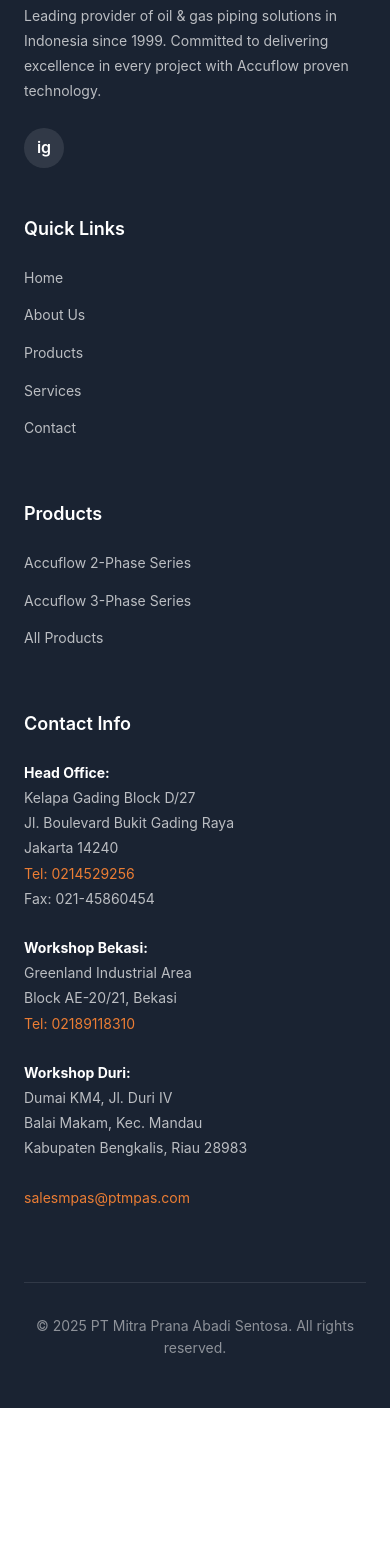
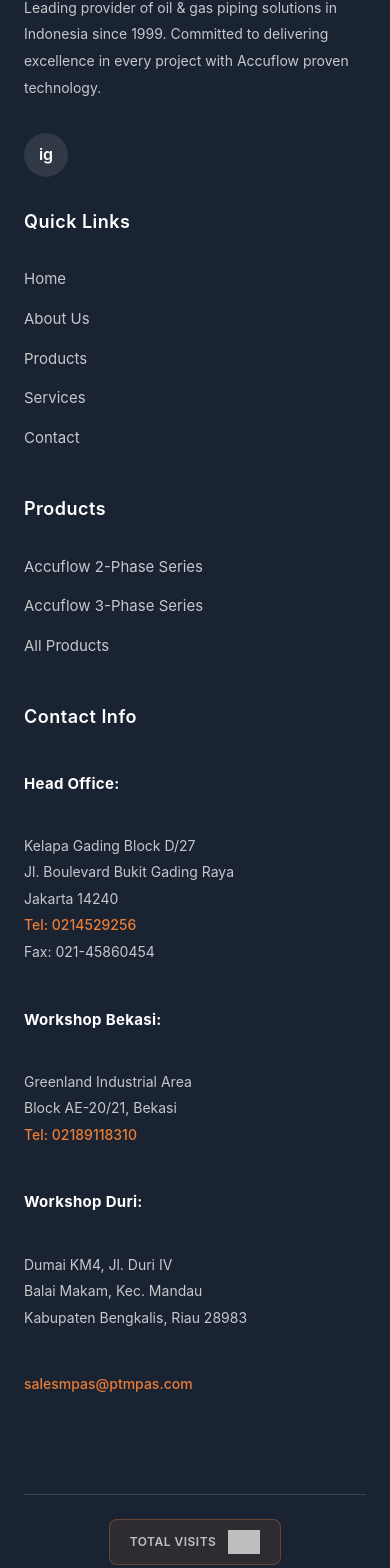
Before and after one commit to christophertendi/mpas-website, a React (Vite) app: page /contact in a window 390 px wide. Shown: the part 2957-4525 px from the top of the page. Before the commit the page ends 4365 px from the top, so only its background shows below. Built offline with nearby package versions, Linux system fonts and the light colour scheme; grey boxes are pictures that could not be loaded.

Commit message:
create website visit counter; revise data in homepage and product js to match files

```diff
--- a/src/components/Footer.css
+++ b/src/components/Footer.css
@@ -1,27 +1,30 @@
 .footer {
   background: var(--navy-dark);
   color: white;
-  padding: var(--spacing-2xl) 0 var(--spacing-lg);
+  padding: var(--spacing-3xl) 0 var(--spacing-xl);
 }
 
 .footer-grid {
   display: grid;
-  grid-template-columns: repeat(4, 1fr);
-  gap: var(--spacing-xl);
-  margin-bottom: var(--spacing-xl);
+  grid-template-columns: 2fr 1fr 1fr 1.5fr;
+  gap: var(--spacing-2xl);
+  margin-bottom: var(--spacing-2xl);
 }
 
 .footer-column h4 {
   color: white;
-  margin-bottom: var(--spacing-md);
-  font-size: 18px;
+  margin-bottom: var(--spacing-lg);
+  font-size: 20px;
+  font-weight: 600;
+  letter-spacing: 0.5px;
 }
 
 .footer-about {
-  color: rgba(255, 255, 255, 0.7);
-  font-size: 14px;
-  line-height: 1.8;
-  margin-bottom: var(--spacing-md);
+  color: rgba(255, 255, 255, 0.75);
+  font-size: 15px;
+  line-height: 1.9;
+  margin-bottom: var(--spacing-lg);
+  max-width: 400px;
 }
 
 .footer-links {
@@ -29,28 +32,31 @@
 }
 
 .footer-links li {
-  margin-bottom: 12px;
+  margin-bottom: 14px;
 }
 
 .footer-links a {
-  color: rgba(255, 255, 255, 0.7);
+  color: rgba(255, 255, 255, 0.75);
   text-decoration: none;
-  transition: color var(--transition-normal);
-  font-size: 14px;
+  transition: all var(--transition-normal);
+  font-size: 15px;
+  display: inline-block;
 }
 
 .footer-links a:hover {
   color: var(--orange-primary);
+  transform: translateX(4px);
 }
 
 .social-links {
   display: flex;
-  gap: 12px;
+  gap: 14px;
+  margin-top: var(--spacing-md);
 }
 
 .social-link {
-  width: 40px;
-  height: 40px;
+  width: 44px;
+  height: 44px;
   border-radius: 50%;
   background: rgba(255, 255, 255, 0.1);
   display: flex;
@@ -60,45 +66,87 @@
   text-decoration: none;
   transition: all var(--transition-normal);
   font-weight: 600;
+  font-size: 16px;
+  backdrop-filter: blur(10px);
 }
 
 .social-link:hover {
   background: var(--orange-primary);
-  transform: translateY(-2px);
+  transform: translateY(-3px);
+  box-shadow: 0 8px 16px rgba(235, 125, 52, 0.3);
 }
 
 .footer-contact {
-  font-size: 14px;
-  line-height: 1.8;
+  font-size: 15px;
+  line-height: 1.9;
 }
 
 .contact-group {
-  margin-bottom: var(--spacing-md);
-  color: rgba(255, 255, 255, 0.7);
+  margin-bottom: var(--spacing-lg);
+  color: rgba(255, 255, 255, 0.75);
+  padding: var(--spacing-sm) 0;
 }
 
 .contact-group strong {
   color: white;
+  display: block;
+  margin-bottom: 8px;
+  font-size: 16px;
+  letter-spacing: 0.3px;
 }
 
 .contact-group a {
   color: var(--orange-primary);
   text-decoration: none;
   transition: color var(--transition-normal);
+  font-weight: 500;
 }
 
 .contact-group a:hover {
   color: var(--orange-dark);
+  text-decoration: underline;
 }
 
 .footer-bottom {
-  border-top: 1px solid rgba(255, 255, 255, 0.1);
-  padding-top: var(--spacing-lg);
+  border-top: 1px solid rgba(255, 255, 255, 0.15);
+  padding-top: var(--spacing-xl);
+  margin-top: var(--spacing-lg);
   display: flex;
   justify-content: space-between;
   align-items: center;
   font-size: 14px;
-  color: rgba(255, 255, 255, 0.5);
+  color: rgba(255, 255, 255, 0.6);
+}
+
+.footer-stats {
+  display: flex;
+  align-items: center;
+  gap: 12px;
+  padding: 10px 20px;
+  background: rgba(235, 125, 52, 0.1);
+  border: 1px solid rgba(235, 125, 52, 0.3);
+  border-radius: 8px;
+  transition: all var(--transition-normal);
+}
+
+.footer-stats:hover {
+  background: rgba(235, 125, 52, 0.15);
+  border-color: rgba(235, 125, 52, 0.5);
+  transform: translateY(-2px);
+}
+
+.stats-label {
+  font-size: 12px;
+  color: rgba(255, 255, 255, 0.7);
+  text-transform: uppercase;
+  letter-spacing: 0.5px;
+  font-weight: 600;
+}
+
+.footer-stats img {
+  height: 24px;
+  width: auto;
+  filter: brightness(1.2);
 }
 
 .footer-bottom-links {
@@ -119,17 +167,55 @@
 @media (max-width: 968px) {
   .footer-grid {
     grid-template-columns: repeat(2, 1fr);
+    gap: var(--spacing-xl);
+  }
+
+  .footer {
+    padding: var(--spacing-2xl) 0 var(--spacing-lg);
   }
 }
 
 @media (max-width: 640px) {
+  .footer {
+    padding: var(--spacing-xl) 0 var(--spacing-md);
+  }
+
   .footer-grid {
     grid-template-columns: 1fr;
+    gap: var(--spacing-lg);
+  }
+
+  .footer-column h4 {
+    font-size: 18px;
+  }
+
+  .footer-about {
+    font-size: 14px;
+    max-width: 100%;
+  }
+
+  .footer-contact {
+    font-size: 14px;
+  }
+
+  .contact-group {
+    margin-bottom: var(--spacing-md);
+    padding: var(--spacing-xs) 0;
+  }
+
+  .contact-group strong {
+    font-size: 15px;
   }
 
   .footer-bottom {
     flex-direction: column;
-    gap: var(--spacing-sm);
+    gap: var(--spacing-md);
     text-align: center;
+    padding-top: var(--spacing-md);
+  }
+
+  .footer-stats {
+    order: -1;
+    margin-bottom: var(--spacing-xs);
   }
 }
--- a/src/components/Footer.jsx
+++ b/src/components/Footer.jsx
@@ -78,6 +78,15 @@
 
         <div className="footer-bottom">
           <div>&copy; 2025 PT Mitra Prana Abadi Sentosa. All rights reserved.</div>
+          <div className="footer-stats">
+            <span className="stats-label">Total Visits</span>
+            <img
+              src="https://hitwebcounter.com/counter/counter.php?page=17292479&style=0007&nbdigits=6&type=page&initCount=0"
+              title="Total Website Visits"
+              alt="Web Visits Counter"
+              style={{border: 'none'}}
+            />
+          </div>
           <div className="footer-bottom-links">
             {/* <a href="#">Privacy Policy</a>
             <a href="#">Terms of Service</a> */}
--- a/src/pages/Homepage.jsx
+++ b/src/pages/Homepage.jsx
@@ -109,7 +109,7 @@
     services: [
       {
         name: 'MPFM Design, Supply & Commissioning',
-        detail: 'Engineering, fabrication and start-up of Accuflow MPFM skid for Fula project.'
+        detail: 'Engineering, fabrication and start-up of MPFM skid for Fula project.'
       },
       {
         name: 'PLC & HMI Integration',
@@ -312,7 +312,7 @@
           <div className="trust-grid">
             <div className="trust-item">
               <div className="trust-icon">🏆</div>
-              <div className="trust-number">ISO 9001</div>
+              <div className="trust-number">ISO 9001, 45001, 14001</div>
               <div className="trust-text">Certified Quality</div>
             </div>
             <div className="trust-item">
@@ -328,7 +328,7 @@
             <div className="trust-item">
               <div className="trust-icon">⭐</div>
               <div className="trust-number">100+</div>
-              <div className="trust-text">Satisfied Clients</div>
+              <div className="trust-text">Well-Executed Projects</div>
             </div>
           </div>
         </div>
@@ -338,14 +338,14 @@
       <section className="section">
         <div className="container">
           <div className="section-header">
-            <h2>Industry-Leading Multiphase Flow Solutions</h2>
-            <p className="section-subtitle">Specializing in Accuflow technology for precise oil, gas, and water measurement</p>
+            <h2>Industry-Leading Multiphase Flow Measurment Solutions</h2>
+            <p className="section-subtitle">Specializing in Production Well Testing, Flow Measurement Technology and Quality Assurance</p>
           </div>
           <div className="overview-grid">
             <div className="overview-card">
               <div className="overview-icon">🔬</div>
-              <h3>Accuflow MPFM Technology</h3>
-              <p>Advanced multiphase flow meters providing accurate real-time measurements of oil, gas, and water without separation.</p>
+              <h3>MPFM Technology</h3>
+              <p>Advanced multiphase flow meters providing accurate real-time measurements of oil, gas, and water.</p>
             </div>
             <div className="overview-card">
               <div className="overview-icon">🛠️</div>
```
Also changed, not shown: src/data/products.js (+38 -31 lines).
